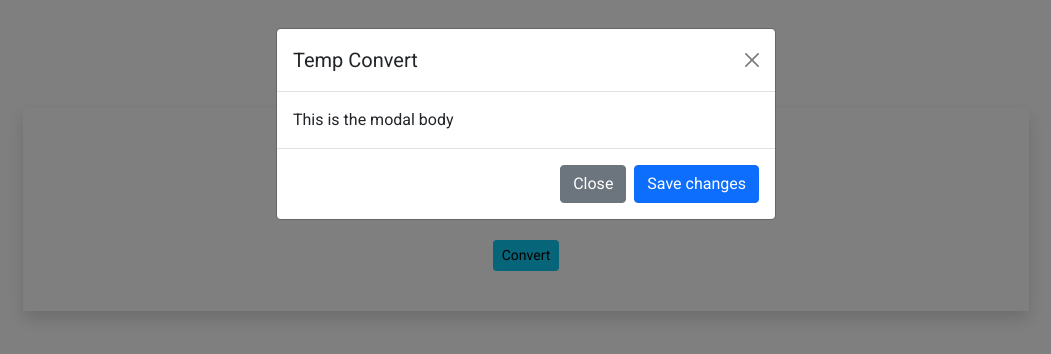
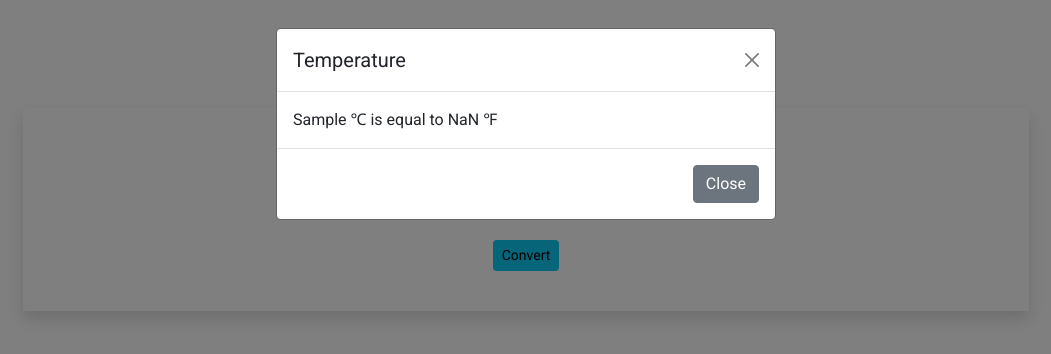
Before and after one commit to Alexandra-Hionis/Temperature-Conversion, a website: page index.html in a window 1280 px wide. Both pictures are taken after typing "Sample", "Sample" into the empty fields and a click on the button "Convert". Shown: the whole page, without its empty margins (114-1165 px from the left). Drawn offline with nearby package versions, Linux system fonts and the light colour scheme.

Commit message:
I had the wrong concept before while trying to use querySelector. Instead I used the inner.html property to manipulate the modal body. I also added a function to refresh the page once the closed button is clicked on the modal

```diff
--- a/assets/script.js
+++ b/assets/script.js
@@ -10,13 +10,7 @@
 // const celsiusToFahrenheit = (celsius) => (fahrenheit = (celsius / 5) * 9 + 32);
 // console.log(celsiusToFahrenheit(25));
 
-// Need to grab number from input box and insert into function
-
-// const fahrenheitToCelsius = (fahrenheit) => ()
-
-// .value is a property of text boxes where we can take the value inside the text box and store it in our str variable
-
-// Celsius to fahrenheit
+// Celsius to Fahrenheit
 function celsiusToFahrenheit() {
   var celsius = document.getElementById("celsiusInput").value;
   if (celsiusInput.value.length == "") {
@@ -24,11 +18,13 @@ function celsiusToFahrenheit() {
     console.log("empty");
   } else {
     fahrenheit = (celsius / 5) * 9 + 32;
-    console.log(`${fahrenheit}`);
+    document.getElementById(
+      "modalBody"
+    ).innerHTML = `${celsius} ℃ is equal to ${fahrenheit} ℉`;
   }
 }
 
-// Fahrenheit to celsius
+// Fahrenheit to Celsius
 function fahrenheitToCelsius() {
   var fahrenheit = document.getElementById("fahrenheitInput").value;
   if (fahrenheitInput.value.length == "") {
@@ -36,22 +32,13 @@ function fahrenheitToCelsius() {
     console.log("nothing");
   } else {
     celsius = ((fahrenheit - 32) * 5) / 9;
-    console.log(`${celsius}`);
+    document.getElementById(
+      "modalBody"
+    ).innerHTML = `${fahrenheit} ℃ is equal to ${celsius} ℉`;
   }
 }
 
-// document.querySelector("#submit").click(function () {
-//   var celsius = document.querySelector("#celsiusInput").value;
-//   var fahrenheit = document.querySelector("#fahrenheitInput").value;
-//   var str =
-//     "You Have Entered " +
-//     "degrees: " +
-//     celsius +
-//     " and fahrenheit: " +
-//     fahrenheit;
-//   document.querySelector("#modalBody").html(str);
-//   console.log(str);
-// });
-
-const modal = document.querySelector("#modalBody");
-console.log(modal);
+// Refresh Page
+function refreshPage() {
+  window.location.reload();
+}
--- a/index.html
+++ b/index.html
@@ -49,31 +49,27 @@
         </div>
         <div class="col-sm-4"></div>
         <div class="col-sm-12">
-             <!-- Button trigger calculation and modal -->
-            <button onclick="celsiusToFahrenheit(), fahrenheitToCelsius()" type="button" class="btn btn-info btn-sm" data-bs-toggle="modal" data-bs-target="#exampleModal">Convert</button>
+             <!-- Button trigger calculation functions and modal -->
+            <button onclick="celsiusToFahrenheit(), fahrenheitToCelsius()" type="button" class="btn btn-info btn-sm" id="myButton" data-bs-toggle="modal" data-bs-target="#exampleModal">Convert</button>
         </div>
       </div>
     </div>
-
-
 
   <!-- Modal -->
   <div class="modal fade" id="exampleModal" tabindex="-1" aria-labelledby="exampleModalLabel" aria-hidden="true">
     <div class="modal-dialog">
       <div class="modal-content">
         <div class="modal-header">
-          <h5 class="modal-title" id="exampleModalLabel">Temp Convert</h5>
+          <h5 class="modal-title" id="exampleModalLabel">Temperature</h5>
           <button type="button" id="submit" class="btn-close btn btn-success btn-sm" data-bs-dismiss="modal" aria-label="Close"></button>
         </div>
         <div class="modal-body" id="modalBody">
-          <!-- Data passed is displayed
-                            in this part of the
-                            modal body -->
-                            This is the modal body
+          <!-- modal body -->
+
         </div>
         <div class="modal-footer">
-          <button type="button" class="btn btn-secondary" data-bs-dismiss="modal">Close</button>
-          <button type="button" class="btn btn-primary">Save changes</button>
+            <!-- Refresh page when closed button is clicked -->
+          <button onclick="refreshPage()" type="button" class="btn btn-secondary" data-bs-dismiss="modal">Close</button>
         </div>
       </div>
     </div>
```
Also changed, not shown: README.md.
